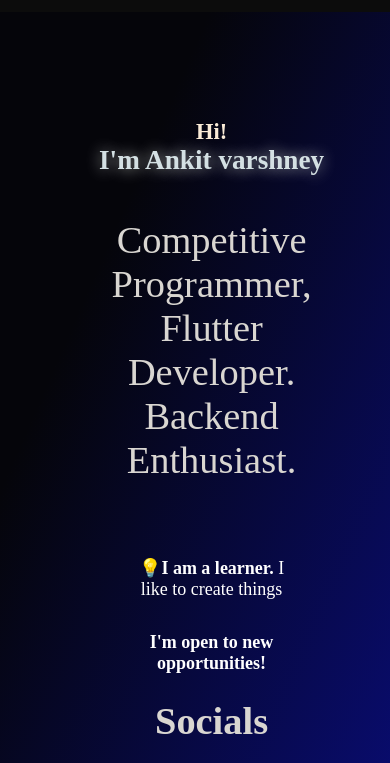
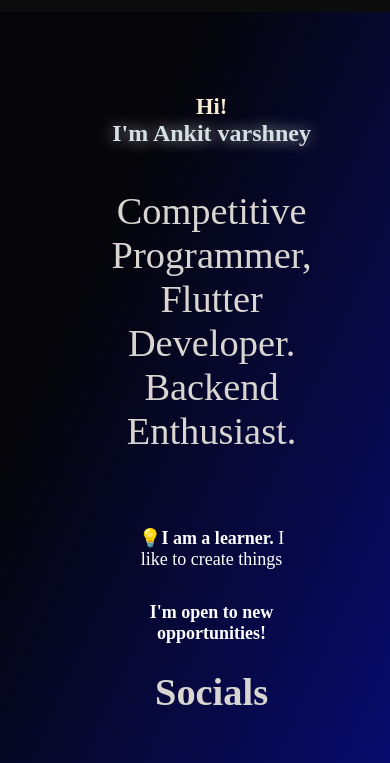
Before and after one commit to AVtheking/Portfolio, a plain HTML site: page index.htm in a window 390 px wide. Shown: the part 64-827 px from the top of the page. Drawn offline with nearby package versions, Linux system fonts and the light colour scheme.

Commit message:
fix desktop site issue

```diff
--- a/css/style.css
+++ b/css/style.css
@@ -120,7 +120,7 @@ li:hover{
         left : 0
     }
     #home{
-        padding-top: 8vh;
+        padding-top: 5vh;
         flex-direction: column;
         min-height: 70vh;
         height: auto;
@@ -142,7 +142,7 @@ li:hover{
         margin: 5vh 0 0;
     }
     .left>.head-2{
-        font-size: 1.7rem;
+        font-size: 1.5rem;
         margin: 0 0 2vh;
     }
     .subtext{
```
